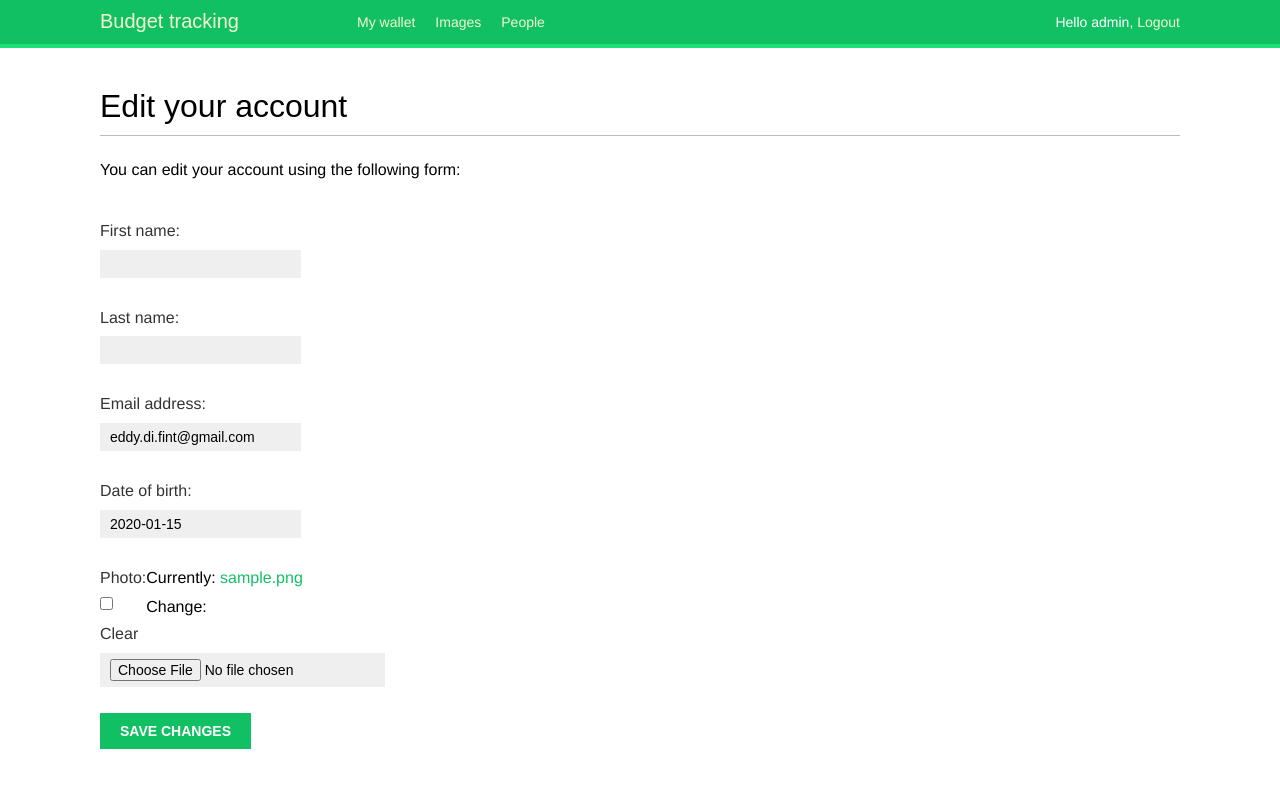
After one commit to eddy-di/budget_tracking, a Django app: page /account/edit/ in a window 1280 px wide. The commit adds this page. Run offline with Django 4.2, Linux system fonts and the light colour scheme; a user stored in the database is signed in; tables that the repository leaves empty hold one stand-in row (values such as "Sample post"); parts of the project's set-up code (start-up, migrations or seed data) failed here and were passed over; some web fonts are replaced.

Commit message:
add edit page for profile, link it with main wallets page

```diff
--- a/account/forms.py
+++ b/account/forms.py
@@ -1,5 +1,6 @@
 from django import forms
 from django.contrib.auth.models import User
+from .models import Profile
 
 
 class LoginForm(forms.Form):
@@ -22,3 +23,15 @@ class UserRegistrationForm(forms.ModelForm):
         if cd['password'] != cd['password2']:
             raise forms.ValidationError('Passwords don\'t match.')
         return cd['password2']
+
+
+class UserEditForm(forms.ModelForm):
+    class Meta:
+        model = User
+        fields = ['first_name', 'last_name', 'email']
+
+
+class ProfileEditForm(forms.ModelForm):
+    class Meta:
+        model = Profile
+        fields = ['date_of_birth', 'photo']
--- /dev/null
+++ b/account/templates/account/edit.html
@@ -0,0 +1,14 @@
+{% extends "base.html" %}
+
+{% block title %}Edit your account{% endblock %}
+
+{% block content %}
+    <h1>Edit your account</h1>
+    <p>You can edit your account using the following form:</p>
+    <form method="post" enctype="multipart/form-data">
+        {{ user_form.as_p }}
+        {{ profile_form.as_p }}
+        {% csrf_token %}
+        <p><input type="submit" value="Save changes"></p>
+    </form>
+{% endblock %}
--- a/account/urls.py
+++ b/account/urls.py
@@ -38,4 +38,5 @@ urlpatterns = [
         name='password_reset_complete'),
     # path('', include('django.contrib.auth.urls')),
     path('register/', views.register, name='register'),
+    path('edit/', views.edit, name='edit'),
 ]
--- a/account/views.py
+++ b/account/views.py
@@ -2,7 +2,8 @@ from django.http import HttpResponse
 from django.shortcuts import render
 from django.contrib.auth import authenticate, login
 from django.contrib.auth.decorators import login_required
-from .forms import LoginForm, UserRegistrationForm
+from .forms import LoginForm, UserRegistrationForm, UserEditForm, ProfileEditForm
+from .models import Profile
 
 def user_login(request):
     if request.method == 'POST':
@@ -43,6 +44,7 @@ def register(request):
             new_user = user_form.save(commit=False) # create new user obj but not commit to db
             new_user.set_password(user_form.cleaned_data['password']) # set password to user obj
             new_user.save() # save user obj in db
+            Profile.objects.create(user=new_user) # create profile of new user
             return render(request,
                           'account/register_done.html',
                           {'new_user': new_user})
@@ -52,3 +54,24 @@ def register(request):
     return render(request,
                   'account/register.html',
                   {'user_form': user_form})
+
+
+@login_required
+def edit(request):
+    if request.method == "POST":
+        user_form = UserEditForm(instance=request.user,
+                                 data=request.POST)
+        profile_form = ProfileEditForm(instance=request.user.profile,
+                                       data=request.POST,
+                                       files=request.FILES)
+        if user_form.is_valid() and profile_form.is_valid():
+            user_form.save()
+            profile_form.save()
+    else:
+        user_form = UserEditForm(instance=request.user)
+        profile_form = ProfileEditForm(instance=request.user.profile)
+
+    return render(request,
+                  'account/edit.html',
+                  {'user_form': user_form,
+                   'profile_form': profile_form})
--- a/wallet/templates/wallet/wallet_index.html
+++ b/wallet/templates/wallet/wallet_index.html
@@ -4,6 +4,12 @@
 
 {% block content %}
 <h1>Wallets</h1>
+    <p>
+        Welcome to your wallets page.
+        <br>
+        You can <a href="{% url 'account:edit' %}">edit your profile</a>
+        or <a href="{% url 'account:password_change' %}">change your password</a>.
+    </p>
     {% for obj in wallets %}
         <h2>
             <a href="{% url 'wallet:wallet_info' obj.id %}">
```
